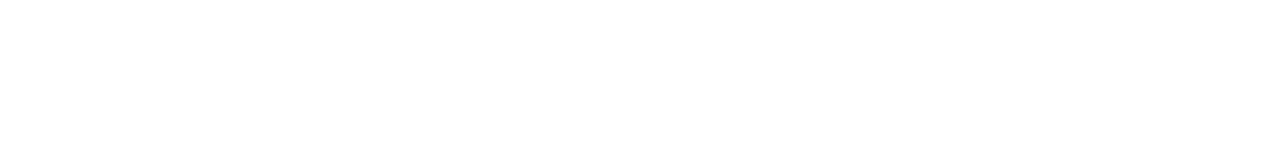
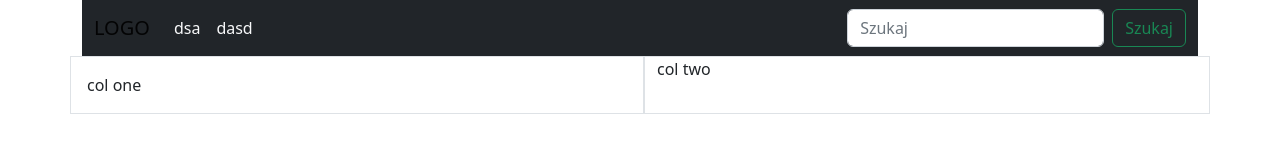
Before and after one commit to Adam-Marchewka/Silownia, a plain HTML site: page strona/index.html in a window 1280 px wide. Drawn offline with Linux system fonts and the light colour scheme.

Commit message:
Update index.html

```diff
--- a/strona/index.html
+++ b/strona/index.html
@@ -1,5 +1,5 @@
 <!DOCTYPE html>
-<html lang="en">
+<html lang="pl">
 <head>
     <meta charset="UTF-8">
     <meta name="viewport" content="width=device-width, initial-scale=1.0">
@@ -8,7 +8,36 @@
     <link rel="stylesheet" href="style.css">
 </head>
 <body>
-    <h1></h1>
+    <div class="container">
+        <nav class="navbar navbar-expand-lg bg-body-tertiary bg-dark">
+            <div class="container-fluid">
+                <a href="#" class="navbar-brand">
+                    LOGO
+                </a>
+                <button class="navbar-toggler" type="button" data-bs-toggle="collapse" data-bs-target="#navbarSupportedaContent" aria-controls="navbarSupportedContent" aria-expanded="false" aria-label="Toggle navigation">
+                    <span class="navbar-toggle-icon"></span>
+                </button>
+                <div class="collapse navbar-collapse" id="navbarSupportedContent">
+                    <ul class="navbar-nav me-auto mb-2 mb-lg-0">
+                        <li class="nav-item">
+                            <a class="nav-link link-light " href="#">dsa</a>
+                        </li>
+                        <li class="nav-item">
+                            <a class="nav-link link-light" href="#">dasd</a>
+                        </li>
+                    </ul>
+                    <form class="d-flex" role="search">
+                        <input class="form-control me-2" type="search" placeholder="Szukaj" aria-label="Search">
+                        <button class="btn btn-outline-success" type="submit">Szukaj</button>
+                    </form>
+                </div>
+            </div>
+        </nav>
+        <div class="row gx-4">
+            <div class="col border p-3">col one</div>
+            <div class="col border">col two</div>
+        </div>
+    </div>
     <script src="bootstrap-5.2.3-dist/js/bootstrap.min.js"></script>
     <script src="index.js"></script>
 </body>
```
